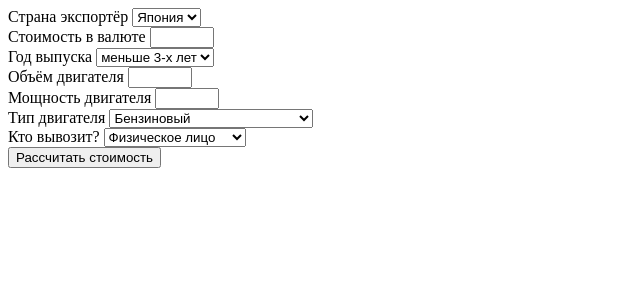
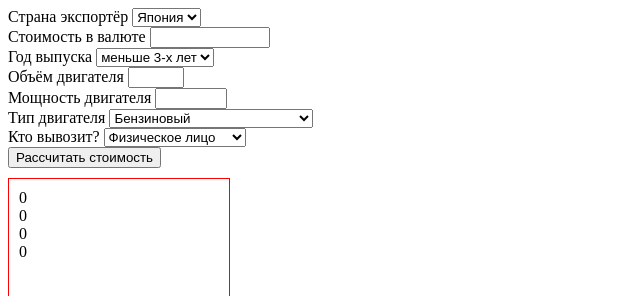
Before and after one commit to ne0Tel/Duty-Calculation-Template, a plain HTML site: page index.html in a window 1280 px wide. Both pictures are taken after a click on the button "Рассчитать стоимость". Shown: the top 296 px of the page, without its empty margins (0-640 px from the left). Drawn offline with Linux system fonts and the light colour scheme.

Commit message:
Добавление скрипта

```diff
--- a/index.html
+++ b/index.html
@@ -22,13 +22,13 @@
     <div class="price-currency">
 
       <label>Стоимость в валюте</label>
-      <input class="input-price-currency" type="number" name="price_currency" id="id_price_currency" min="0" max="100" step="10">
+      <input class="input-price-currency" type="number" name="price_currency" id="id_price_currency" min="0" max="1000000000" step="10" required>
     </div>
 
     <div class="release-auto">
 
       <label>Год выпуска</label>
-      <select class="dropdown-realease-auto" name="year_release" id="id_year_release">
+      <select class="dropdown-release-auto" name="year_release" id="id_year_release">
 
         <option value="1">меньше 3-х лет</option>
         <option value="3">3-5 лет</option>
@@ -39,13 +39,13 @@
     <div class="engine-volume">
 
       <label>Объём двигателя</label>
-      <input class="input-engine-volume" type="number" name="engine_volume" id="id_engine_volume" min="0" max="100" step="10">
+      <input class="input-engine-volume" type="number" name="engine_volume" id="id_engine_volume" min="0" max="90" step="10" required>
     </div>
 
     <div class="engine-power">
 
       <label>Мощность двигателя</label>
-      <input class="input-engine-power" type="number" name="engine_power" id="id_engine_power" min="0" max="100" step="10">
+      <input class="input-engine-power" type="number" name="engine_power" id="id_engine_power" min="0" max="3000" step="10" required>
     </div>
 
     <div class="engine-type">
@@ -71,7 +71,11 @@
       </select>
     </div>
 
-    <button class="count-cost" type="button">Рассчитать стоимость</button>
+    <button class="count-cost" id="id_count_cost" type="button">Рассчитать стоимость</button>
   </form>
+
+  <div class="total" style="width:200px; height:100px; padding: 10px; margin-top: 10px; border: 1px solid red"></div>
+
+  <script src="./index.js"></script>
 </body>
 </html>
--- a/index.js
+++ b/index.js
@@ -0,0 +1,82 @@
+const customsPayments = {
+  disposal: 0,
+  glonass: 0,
+  customsDuty: 0,
+  exciseDuty: 0,
+  VAT: 0,
+}
+
+document.addEventListener('DOMContentLoaded', () => {
+  // Данные для рассчета
+  const dataCalc = {
+    country: '',
+    priceCurrency: 0,
+    releaseAuto: 0,
+    engineVolume: 0,
+    enginePower: 0,
+    engineType: '',
+    typePerson: '',
+  }
+
+  // Кнопка рассчета
+  document.getElementById("id_count_cost").addEventListener("click", funcPreload);
+
+  // Определение значений в полях
+  function funcPreload () {
+    dataCalc.country = document.getElementById("id_exporting_country").value;
+    dataCalc.priceCurrency = Number(document.getElementById("id_price_currency").value);
+    dataCalc.releaseAuto = Number(document.getElementById("id_year_release").value);
+    dataCalc.engineVolume = Number(document.getElementById("id_engine_volume").value);
+    dataCalc.enginePower = Number(document.getElementById("id_engine_power").value);
+    dataCalc.engineType = document.getElementById("id_engine_type").value;
+    dataCalc.typePerson = document.getElementById("id_type_person").value;
+
+
+    customsСalculator(dataCalc.country, dataCalc.priceCurrency, dataCalc.releaseAuto, dataCalc.engineVolume, dataCalc.enginePower, dataCalc.engineType, dataCalc.typePerson);
+  }
+
+  // Создание сводки расчётов
+  function tableCost (сostAuto, recyclingColl, duty, totalAmount) {
+    if (document.getElementById('tableCost')) {
+      document.getElementById('tableCost').remove();
+    }
+
+    var tableCost = document.createElement('div');
+    tableCost.setAttribute('id', 'tableCost');
+    document.querySelector('.total').appendChild(tableCost);
+
+    var divCost = document.createElement('div');
+    divCost.innerHTML = сostAuto;
+
+    var divRecycling = document.createElement('div');
+    divRecycling.innerHTML = recyclingColl;
+
+    var divDuty = document.createElement('div');
+    divDuty.innerHTML = duty;
+
+    var divTotal = document.createElement('div');
+    divTotal.innerHTML = totalAmount;
+
+    tableCost.appendChild(divCost);
+    tableCost.appendChild(divRecycling);
+    tableCost.appendChild(divDuty);
+    tableCost.appendChild(divTotal);
+  }
+
+  // Главная функция
+  function customsСalculator (country, priceCurrency, releaseAuto, engineVolume, enginePower, engineType, typePerson) {
+    const finalCost = {
+      costAuto: 0,
+      recylingColl: 0,
+      duty: 0,
+      totalAmount: 0,
+    }
+    console.log(country, priceCurrency, releaseAuto, engineVolume, enginePower, engineType, typePerson);
+
+    if (true) {
+
+    }
+
+    tableCost(finalCost.costAuto, finalCost.recylingColl, finalCost.duty, finalCost.totalAmount);
+  }
+});
```
